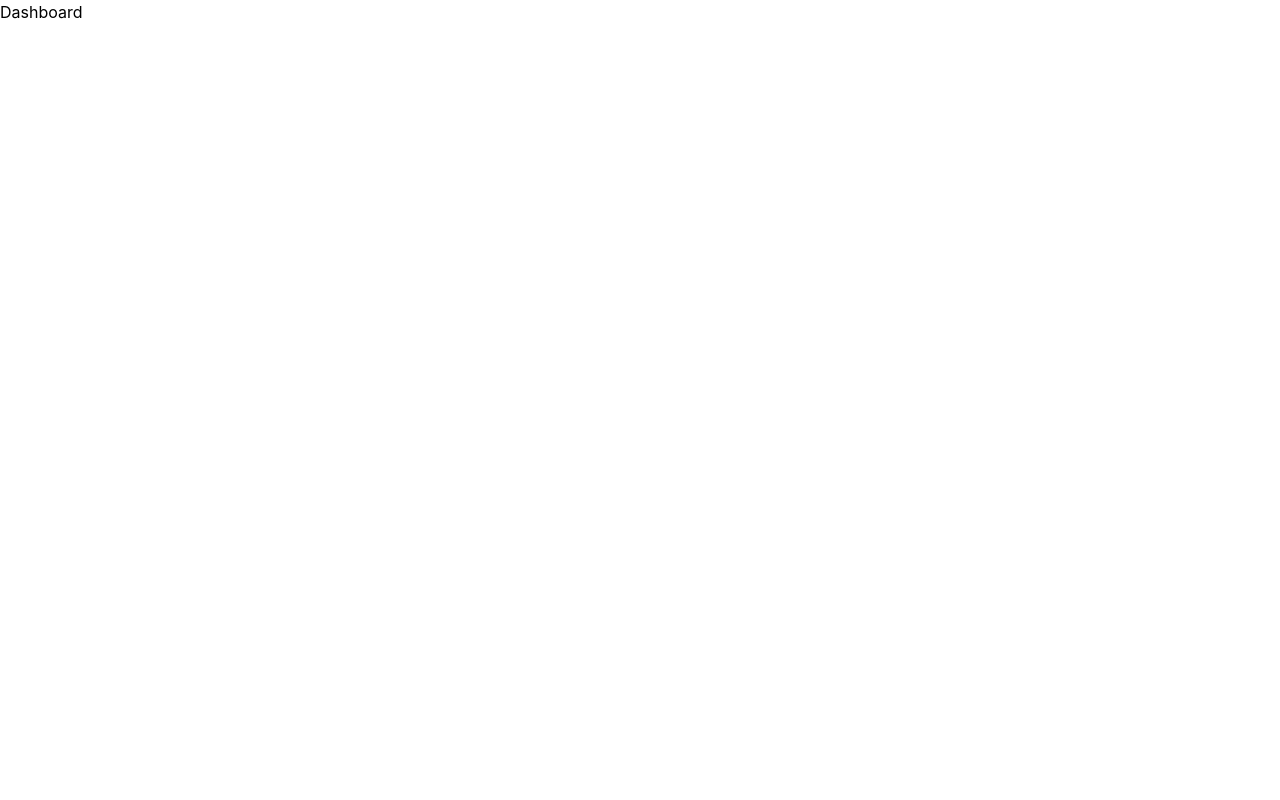
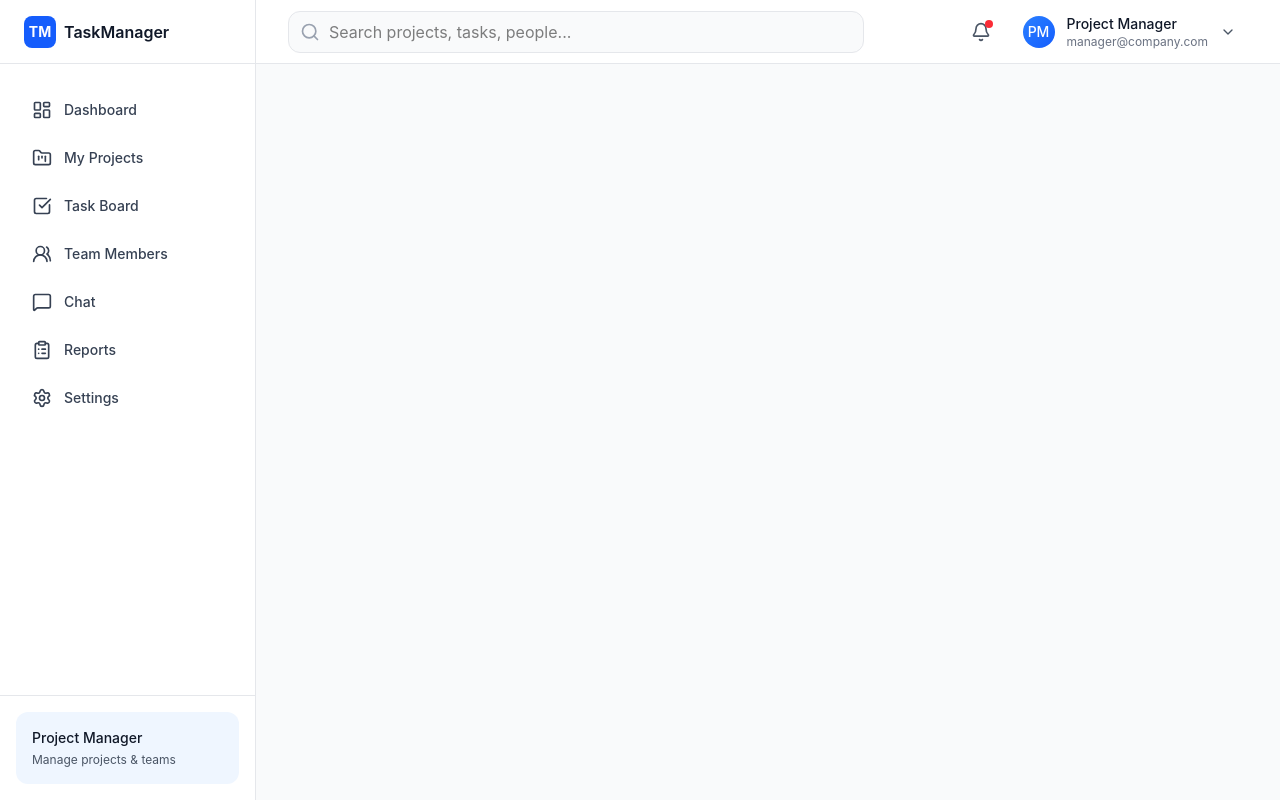
Before and after one commit to amandeep25cyber/Task-Tracker, a React (Vite) app in the folder client/: page / in a window 1280 px wide. Built offline with nearby package versions, Linux system fonts and the light colour scheme.

Commit message:
dashboard layout is done

```diff
--- a/client/src/App.jsx
+++ b/client/src/App.jsx
@@ -2,13 +2,13 @@ import React from 'react'
 import Login from './pages/Login'
 import Register from './pages/Register'
 import { Route, Routes } from 'react-router-dom'
-import Dashboard from './pages/Dashboard'
+import DashboardLayout from './components/layout/DashboardLayout'
 
 const App = () => {
   return (
     <>
     <Routes>
-      <Route path='/' element={<Dashboard/>}/>
+      <Route path='/' element={<DashboardLayout/>}/>
       <Route path='/sign-in' element={<Login/>}/>
       <Route path='/sign-up' element={<Register/>}/>
     </Routes>
--- /dev/null
+++ b/client/src/components/layout/DashboardLayout.jsx
@@ -0,0 +1,23 @@
+import { Outlet } from "react-router-dom";
+import Sidebar from "./Sidebar";
+import Navbar from "./Navbar";
+import { useState } from "react";
+
+const DashboardLayout=()=> {
+
+  const [role,setRole] = useState("manager");
+
+  return (
+    <div className="flex h-screen bg-gray-50">
+      <Sidebar role={role} />
+      <div className="flex-1 flex flex-col overflow-hidden">
+        <Navbar role={role} />
+        <main className="flex-1 overflow-y-auto p-8">
+          <Outlet />
+        </main>
+      </div>
+    </div>
+  );
+}
+
+export default DashboardLayout;
--- /dev/null
+++ b/client/src/components/layout/Navbar.jsx
@@ -0,0 +1,67 @@
+import { Search, Bell, ChevronDown } from "lucide-react";
+import { useState } from "react";
+import { Link } from "react-router-dom";
+
+const Navbar=({ role })=> {
+  const [showDropdown, setShowDropdown] = useState(false);
+
+  return (
+    <div className="h-16 bg-white border-b border-gray-200 flex items-center justify-between px-8">
+      <div className="flex-1 max-w-xl">
+        <div className="relative">
+          <Search className="absolute left-3 top-1/2 -translate-y-1/2 w-5 h-5 text-gray-400" />
+          <input
+            type="text"
+            placeholder="Search projects, tasks, people..."
+            className="w-full pl-10 pr-4 py-2 bg-gray-50 border border-gray-200 rounded-xl focus:outline-none focus:ring-2 focus:ring-blue-500 focus:border-transparent"
+          />
+        </div>
+      </div>
+      <div className="flex items-center gap-4 ml-6">
+        <button className="relative p-2 hover:bg-gray-50 rounded-xl transition-colors">
+          <Bell className="w-5 h-5 text-gray-600" />
+          <span className="absolute top-1.5 right-1.5 w-2 h-2 bg-red-500 rounded-full"></span>
+        </button>
+        <div className="relative">
+          <button
+            onClick={() => setShowDropdown(!showDropdown)}
+            className="flex items-center gap-3 hover:bg-gray-50 p-2 pr-3 rounded-xl transition-colors"
+          >
+            <div className="w-8 h-8 bg-linear-to-br from-blue-500 to-blue-600 rounded-full flex items-center justify-center">
+              <span className="text-white text-sm font-medium">
+                {role === "admin" ? "AD" : role === "manager" ? "PM" : "TM"}
+              </span>
+            </div>
+            <div className="text-left hidden sm:block">
+              <p className="text-sm font-medium text-gray-900">
+                {role === "admin" ? "Admin User" : role === "manager" ? "Project Manager" : "Team Member"}
+              </p>
+              <p className="text-xs text-gray-500">
+                {role === "admin" ? "admin@company.com" : role === "manager" ? "manager@company.com" : "member@company.com"}
+              </p>
+            </div>
+            <ChevronDown className="w-4 h-4 text-gray-600" />
+          </button>
+          {showDropdown && (
+            <div className="absolute right-0 mt-2 w-56 bg-white rounded-xl shadow-lg border border-gray-200 py-2 z-50">
+              <Link
+                to={role === "member" ? "/member/profile" : `/${role}/settings`}
+                className="block px-4 py-2 text-sm text-gray-700 hover:bg-gray-50"
+              >
+                Profile Settings
+              </Link>
+              <Link
+                to="/"
+                className="block px-4 py-2 text-sm text-gray-700 hover:bg-gray-50"
+              >
+                Sign Out
+              </Link>
+            </div>
+          )}
+        </div>
+      </div>
+    </div>
+  );
+}
+
+export default Navbar;
--- /dev/null
+++ b/client/src/components/layout/Sidebar.jsx
@@ -0,0 +1,94 @@
+import { Link, useLocation } from "react-router-dom";
+import {
+  LayoutDashboard,
+  Users,
+  FolderKanban,
+  UsersRound,
+  BarChart3,
+  CreditCard,
+  Settings,
+  MessageSquare,
+  FileText,
+  CheckSquare,
+  Calendar,
+  User,
+  ClipboardList,
+} from "lucide-react";
+
+const adminNav = [
+  { name: "Dashboard", icon: LayoutDashboard, path: "/admin" },
+  { name: "User Management", icon: Users, path: "/admin/users" },
+  { name: "Projects", icon: FolderKanban, path: "/admin/projects" },
+  { name: "Teams", icon: UsersRound, path: "/admin/teams" },
+  { name: "Analytics", icon: BarChart3, path: "/admin/analytics" },
+  { name: "Billing", icon: CreditCard, path: "/admin/billing" },
+  { name: "Settings", icon: Settings, path: "/admin/settings" },
+];
+
+const managerNav = [
+  { name: "Dashboard", icon: LayoutDashboard, path: "/manager" },
+  { name: "My Projects", icon: FolderKanban, path: "/manager/projects" },
+  { name: "Task Board", icon: CheckSquare, path: "/manager/tasks" },
+  { name: "Team Members", icon: UsersRound, path: "/manager/team" },
+  { name: "Chat", icon: MessageSquare, path: "/manager/chat" },
+  { name: "Reports", icon: ClipboardList, path: "/manager/reports" },
+  { name: "Settings", icon: Settings, path: "/manager/settings" },
+];
+
+const memberNav = [
+  { name: "Dashboard", icon: LayoutDashboard, path: "/member" },
+  { name: "My Tasks", icon: CheckSquare, path: "/member/tasks" },
+  { name: "Chat", icon: MessageSquare, path: "/member/chat" },
+  { name: "Files", icon: FileText, path: "/member/files" },
+  { name: "Calendar", icon: Calendar, path: "/member/calendar" },
+  { name: "Profile", icon: User, path: "/member/profile" },
+];
+
+const Sidebar=({ role })=>{
+  const location = useLocation();
+  const navItems = role === "admin" ? adminNav : role === "manager" ? managerNav : memberNav;
+
+  return (
+    <div className="w-64 bg-white border-r border-gray-200 flex flex-col">
+      <div className="h-16 flex items-center px-6 border-b border-gray-200">
+        <div className="flex items-center gap-2">
+          <div className="w-8 h-8 bg-blue-600 rounded-lg flex items-center justify-center">
+            <span className="text-white font-bold text-sm">TM</span>
+          </div>
+          <span className="font-semibold text-gray-900">TaskManager</span>
+        </div>
+      </div>
+      <nav className="flex-1 px-4 py-6 space-y-1">
+        {navItems.map((item) => {
+          const isActive = location.pathname === item.path;
+          return (
+            <Link
+              key={item.path}
+              to={item.path}
+              className={`flex items-center gap-3 px-4 py-3 rounded-xl transition-colors ${
+                isActive
+                  ? "bg-blue-50 text-blue-600"
+                  : "text-gray-700 hover:bg-gray-50"
+              }`}
+            >
+              <item.icon className="w-5 h-5" />
+              <span className="font-medium text-sm">{item.name}</span>
+            </Link>
+          );
+        })}
+      </nav>
+      <div className="p-4 border-t border-gray-200">
+        <div className="bg-blue-50 rounded-xl p-4">
+          <p className="text-sm font-medium text-gray-900 mb-1">
+            {role === "admin" ? "Admin Account" : role === "manager" ? "Project Manager" : "Team Member"}
+          </p>
+          <p className="text-xs text-gray-600">
+            {role === "admin" ? "Full system access" : role === "manager" ? "Manage projects & teams" : "View & update tasks"}
+          </p>
+        </div>
+      </div>
+    </div>
+  );
+}
+
+export default Sidebar
--- a/client/src/pages/Dashboard.jsx
+++ /dev/null
@@ -1,9 +0,0 @@
-import React from 'react'
-
-const Dashboard = () => {
-  return (
-    <div>Dashboard</div>
-  )
-}
-
-export default Dashboard
```
